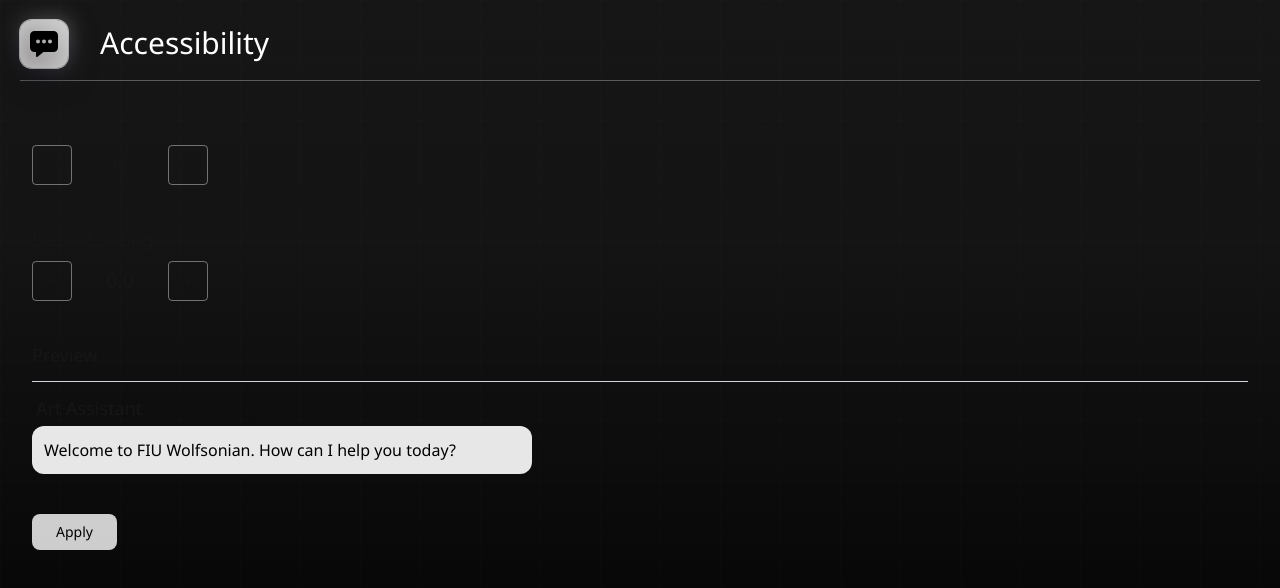
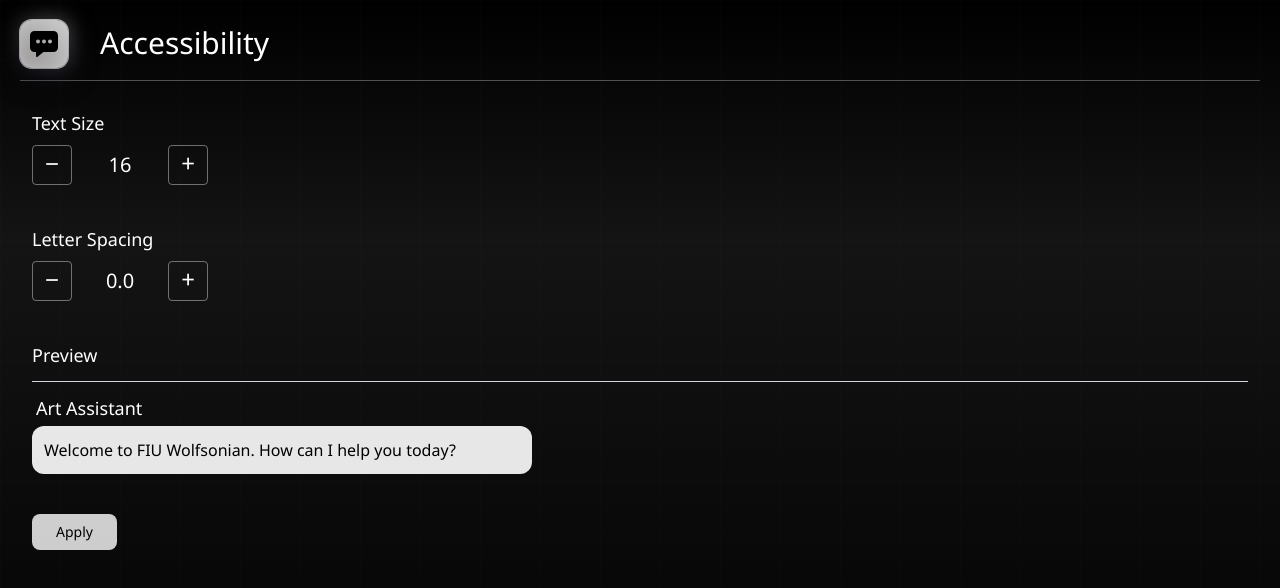
Before and after one commit to jessicaorozco10/RAG-Chatbot-for-Single-Object, a Next.js app in the folder harry-clarke-art-assistant/frontend/: page /accessibility in a window 1280 px wide. Shown: the top 588 px of the page. Built offline with nearby package versions, Linux system fonts and the light colour scheme.

Commit message:
Update Accessibility page styles for improved contrast and readability; adjust Background gradient for better visual appeal

```diff
--- a/harry-clarke-art-assistant/frontend/app/accessibility/page.tsx
+++ b/harry-clarke-art-assistant/frontend/app/accessibility/page.tsx
@@ -67,7 +67,7 @@ export default function Accessibility() {
   };
 
   return (
-    <div className="relative h-screen w-screen bg-black">
+    <div className="relative h-screen w-screen bg-black text-white">
       <Background />
       <Button
         href="/chat"
@@ -79,7 +79,6 @@ export default function Accessibility() {
           position: "absolute",
           top: "20px",
           left: "100px",
-          color: "white",
           fontSize: "30px",
           fontWeight: 500,
           zIndex: 20,
@@ -101,7 +100,7 @@ export default function Accessibility() {
               onClick={() =>
                 handleTextSizeChange(Math.max(MIN_TEXT, textSize - 2))
               }
-              className="w-10 h-10 border border-white/40 rounded"
+              className="w-10 h-10 border border-white/40 rounded text-white text-2xl leading-none flex items-center justify-center pb-1"
             >
               −
             </button>
@@ -112,7 +111,7 @@ export default function Accessibility() {
               onClick={() =>
                 handleTextSizeChange(Math.min(MAX_TEXT, textSize + 2))
               }
-              className="w-10 h-10 border border-white/40 rounded"
+              className="w-10 h-10 border border-white/40 rounded text-white text-2xl leading-none flex items-center justify-center pb-1"
             >
               +
             </button>
@@ -129,7 +128,7 @@ export default function Accessibility() {
                   Math.max(MIN_SPACE, Number((spacing - 0.2).toFixed(1)))
                 )
               }
-              className="w-10 h-10 border border-white/40 rounded"
+              className="w-10 h-10 border border-white/40 rounded text-white text-2xl leading-none flex items-center justify-center pb-1"
             >
               −
             </button>
@@ -144,7 +143,7 @@ export default function Accessibility() {
                   Math.min(MAX_SPACE, Number((spacing + 0.2).toFixed(1)))
                 )
               }
-              className="w-10 h-10 border border-white/40 rounded"
+              className="w-10 h-10 border border-white/40 rounded text-white text-2xl leading-none flex items-center justify-center pb-1"
             >
               +
             </button>
@@ -185,7 +184,6 @@ export default function Accessibility() {
             </span>
           )}
         </div>
-
       </div>
     </div>
   );
--- a/harry-clarke-art-assistant/frontend/app/component/background.tsx
+++ b/harry-clarke-art-assistant/frontend/app/component/background.tsx
@@ -4,7 +4,7 @@ export default function Background() {
       <div
         className="absolute inset-0"
         style={{
-          background: `linear-gradient(to bottom, #161616 0%, #141414 30%, #000000 100%)`,
+          background: `linear-gradient(to bottom, #000000 0%, #141414 30%, #000000 100%)`,
         }}
       />
 
```
